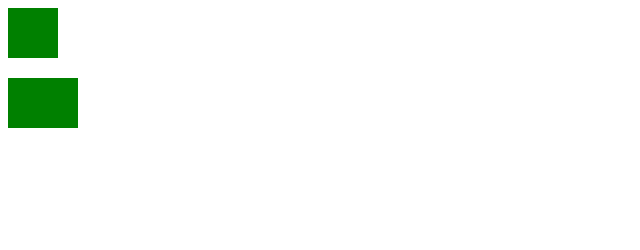
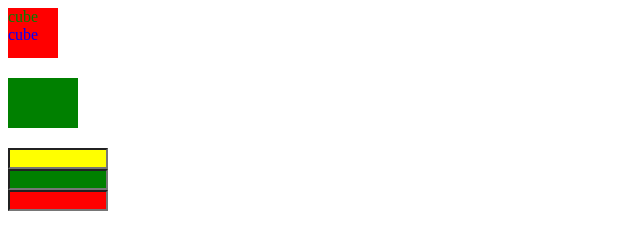
Before and after one commit to aliceasa/kursai, a plain HTML site: page css/pseudo/Index.html in a window 1280 px wide. Shown: the whole page, without its empty margins (0-640 px from the left). Drawn offline with Linux system fonts and the light colour scheme.

Commit message:
praktika

```diff
--- a/css/pseudo/Index.html
+++ b/css/pseudo/Index.html
@@ -8,7 +8,18 @@
     <link rel="stylesheet" href="./style.css" />
   </head>
   <body>
-    <div class="kubas"></div>
+    <div class="kubas">
+      <span class="green">cube</span>
+      <span class="blue">cube</span>
+    </div>
+
     <div class="staciakampis"></div>
+
+    <div class="veliava">
+
+      <input type="text" />
+      <input type="email" />
+      <input type="password" />
+    </div>
   </body>
 </html>
--- a/css/pseudo/style.css
+++ b/css/pseudo/style.css
@@ -2,7 +2,7 @@
 .staciakampis {
   width: 50px;
   height: 50px;
-  background: green;
+  background: red;
   margin-bottom: 20px;
   border: 2px;
   color: black;
@@ -15,3 +15,25 @@
   border: 2px;
   color: black;
 }
+.green {
+  color: green;
+}
+.blue {
+  color: blue;
+}
+input:nth-of-type(1) {
+  background-color: yellow;
+
+}
+input:nth-of-type(2){
+  background-color: green;
+}
+input:nth-of-type(3) {
+  background-color: red;
+}
+.veliava{
+  display:flex;
+  flex-direction: column;
+  width: 100px;
+
+}
```
Also changed, not shown: 1 other file.
